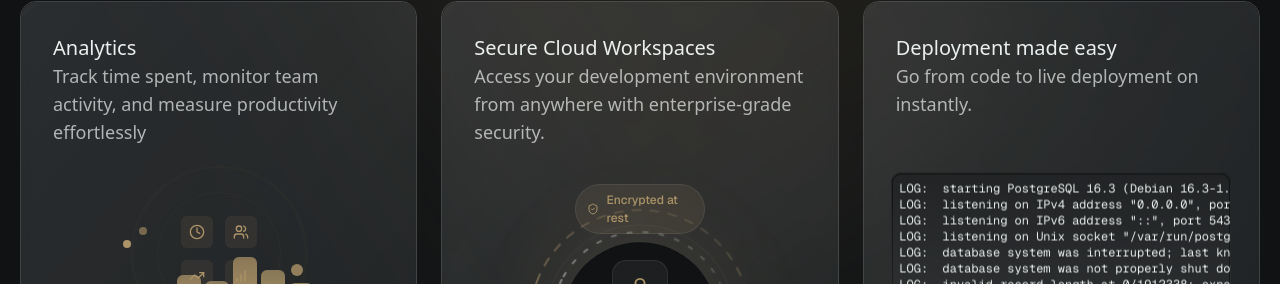
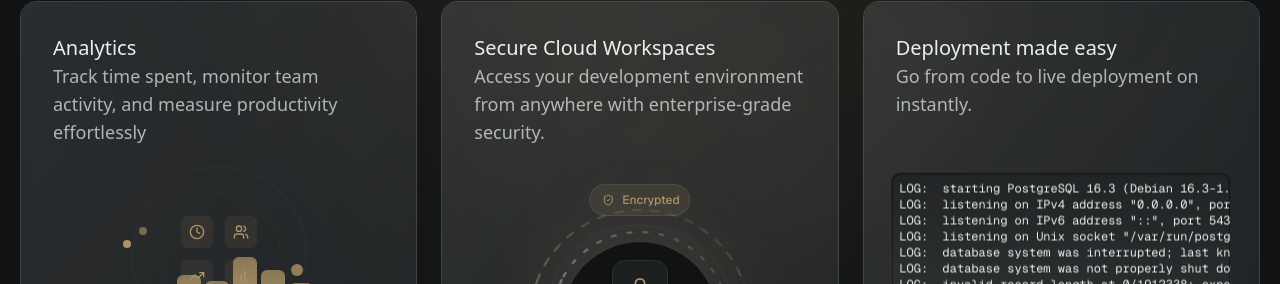
Before and after one commit to brihat2590/Sursa-Pre, a Next.js app: page / in a window 1280 px wide. Shown: the part 2131-2415 px from the top of the page. Built offline with nearby package versions, Linux system fonts and the light colour scheme.

Commit message:
Og image

```diff
--- a/components/bento/secure-environments.tsx
+++ b/components/bento/secure-environments.tsx
@@ -147,7 +147,7 @@ export default function SecureEnvironments({ className = "" }: SecureEnvironment
         {/* Status pills around the badge */}
         <Pill
           icon={<ShieldCheck size={12} />}
-          label="Encrypted at rest"
+          label="Encrypted"
           style={{
             top: -6,
             left: "50%",
```
Also changed, not shown: public/og.png.
